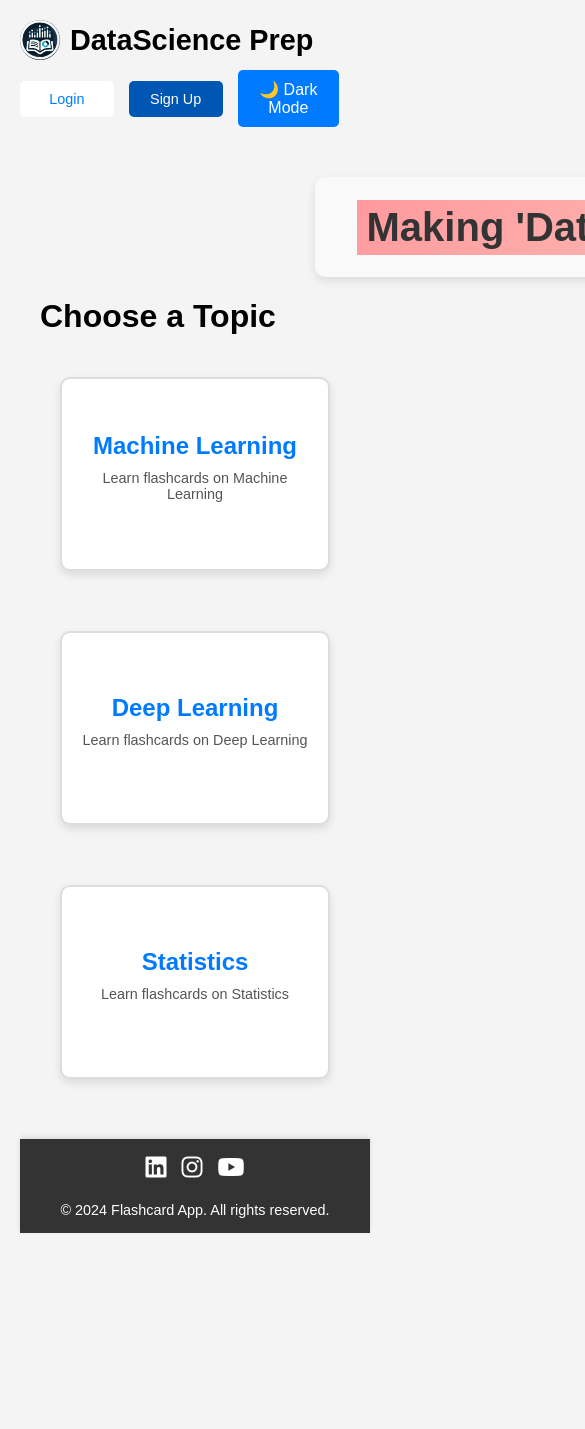
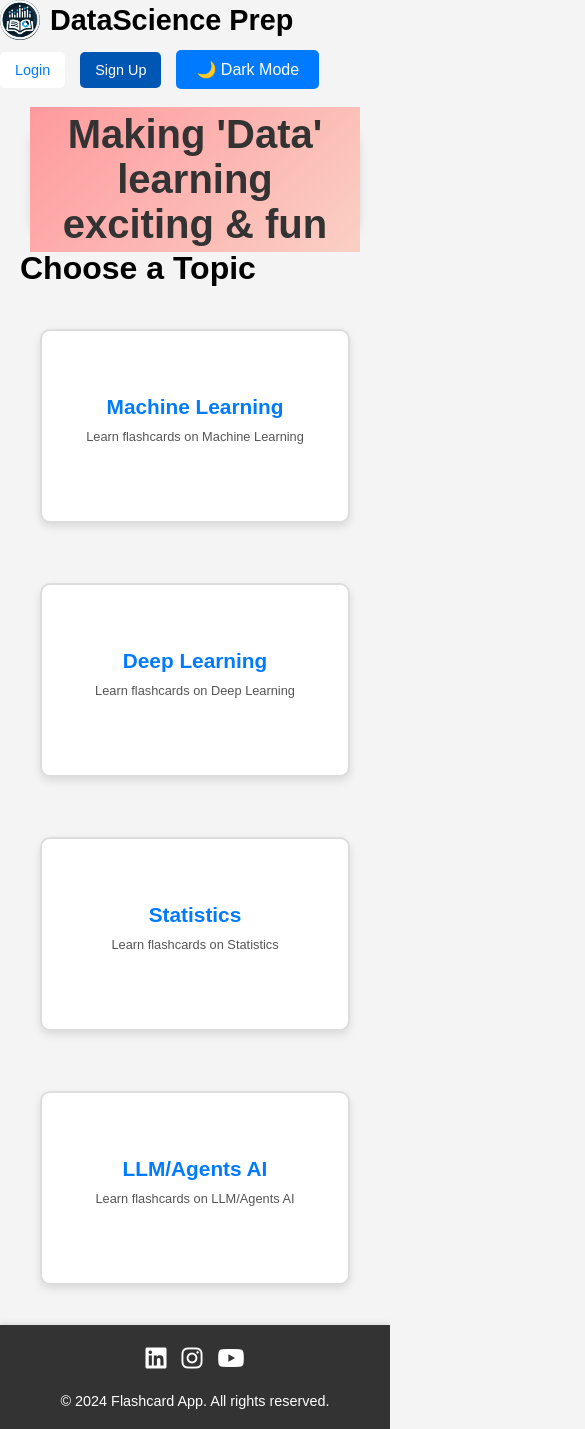
Before and after one commit to yatishdurga/flashcard-app, a React (Create React App) app: page / in a window 390 px wide. Shown: the top 1429 px of the page, 585 px wide, since content can reach past the window. Before the commit the page ends 1253 px from the top, so only its background shows below. Built offline with nearby package versions, Linux system fonts and the light colour scheme.

Commit message:
Added and updated style

```diff
--- a/src/App.css
+++ b/src/App.css
@@ -12,7 +12,6 @@ body.dark-mode {
   background-color: #1a1a1a;
   color: #f4f4f4;
 }
-
 
 /* Container for Heading */
 .goal-heading-container {
@@ -44,10 +43,11 @@ body.dark-mode {
   box-shadow: 0px 6px 15px rgba(0, 0, 0, 0.15); /* Enhanced shadow on hover */
 }
 
-
 /* App Container */
 .app {
-  padding: 20px;
+  min-height: 100vh; /* Ensure app container spans the full viewport height */
+  display: flex;
+  flex-direction: column; /* Layout children vertically */
 }
 
 /* Dark Mode App Styling */
@@ -133,33 +133,6 @@ button:disabled {
   cursor: not-allowed;
 }
 
-/* Mark as Read Button */
-.mark-read-button {
-  background-color: white;
-  color: #007bff;
-  border: 2px solid #007bff;
-  transition: all 0.3s ease, transform 0.2s ease;
-}
-
-.mark-read-button:hover {
-  background-color: #007bff;
-  color: white;
-  transform: scale(1.05); /* Subtle hover effect */
-}
-
-/* Completed Button */
-.completed-button {
-  background-color: #28a745; /* Green for completed questions */
-  color: white;
-  border: 2px solid #28a745;
-  cursor: not-allowed; /* Indicate that it’s disabled */
-  transition: all 0.3s ease;
-}
-
-.completed-button:hover {
-  background-color: #28a745; /* No hover effect for completed button */
-}
-
 /* Topic Card Styling */
 .topic-card {
   width: 250px;
@@ -182,112 +155,30 @@ button:disabled {
   box-shadow: 0 6px 12px rgba(0, 0, 0, 0.2);
 }
 
-/* Topic Card Title */
-.topic-card-title {
-  font-size: 1.2rem;
-  font-weight: bold;
-}
-
-/* Topic Card Description */
-.topic-card-description {
-  font-size: 0.9rem;
-  color: #555;
-  margin-top: 10px;
-}
-
-/* Achievement Banner */
-.achievement-banner {
-  background: linear-gradient(135deg, #ff9a9e, #fad0c4);
-  padding: 15px;
+/* Footer Styling */
+.footer {
+  background-color: #333;
+  color: white;
   text-align: center;
-  border-radius: 10px;
-  margin: 20px 0;
-  color: white;
-  font-weight: bold;
-  animation: pop-in 0.6s ease;
-}
-
-/* Reset Button */
-.reset-button {
-  margin-top: 20px;
-  padding: 10px 20px;
-  background-color: #ff6f61;
-  color: white;
-  border: none;
-  border-radius: 5px;
-  cursor: pointer;
-  transition: background-color 0.3s ease, transform 0.2s ease;
-}
-
-.reset-button:hover {
-  background-color: #e55a50;
-  transform: scale(1.05); /* Subtle hover effect */
-}
-
-/* Flashcard Styling for Read State */
-.flashcard.read {
-  border: 2px solid gold;
-  background: #fdf5e6; /* Light gold for read cards */
-  box-shadow: 0 4px 8px rgba(0, 0, 0, 0.2);
-  transition: all 0.3s ease;
-}
-
-/* Pop-in Animation */
-@keyframes pop-in {
-  from {
-    transform: scale(0.8);
-    opacity: 0;
-  }
-  to {
-    transform: scale(1);
-    opacity: 1;
-  }
+  padding: 20px;
+  margin-top: auto; /* Push footer to the bottom */
 }
 
 /* Responsive Design */
 @media (max-width: 768px) {
-  .button-container {
-    flex-direction: column;
-    align-items: center;
-  }
-
-  button {
-    width: 100%;
-    margin-bottom: 10px;
+  .goal-heading-container {
+    width: auto;
+    margin-left: 10px;
+    margin-right: 10px;
   }
 
   .topic-card {
     width: 100%;
     max-width: 300px;
   }
+
+  .button-container {
+    flex-direction: column;
+    align-items: center;
+  }
 }
-
-.topic-selection {
-  display: flex; /* Enable flexbox layout */
-  flex-direction: row; /* Align items in a row (left to right) */
-  gap: 20px; /* Add space between flashcards */
-  justify-content: center; /* Center the flashcards horizontally */
-  align-items: center; /* Center the flashcards vertically */
-  flex-wrap: wrap; /* Allow wrapping to the next row if necessary */
-  margin-top: 20px; /* Add some space above the flashcards */
-}
-
-.flashcard {
-  flex: 0 1 250px; /* Set the size of each flashcard */
-}
-
-.back-button {
-  margin-bottom: 20px;
-  padding: 10px 15px;
-  background-color: #0F9D58;
-  color: white;
-  border: none;
-  border-radius: 5px;
-  cursor: pointer;
-  transition: background-color 0.3s ease, transform 0.2s ease;
-}
-
-.back-button:hover {
-  background-color: #4285F4;
-  transform: scale(1.05);
-}
--- a/src/App.js
+++ b/src/App.js
@@ -1,82 +1,96 @@
 import React, { useState } from 'react';
 import { questionsData } from './data/questionsData';
-import TopicCard from './components/TopicCard'; // Import TopicCard for topic selection
-import Header from './components/HeaderFooter/Header'; // Import Header component
-import Footer from './components/HeaderFooter/Footer'; // Import Footer component
-import FlashCard from './components/FlashCard';
-import SearchBar from './components/SearchBar';
-import ProgressTracker from './components/ProgressTracker';
-import Modal from './components/Modal';
-import './App.css';
+import TopicCard from './components/TopicCard'; // Component for displaying topics
+import Header from './components/HeaderFooter/Header'; // Header component
+import Footer from './components/HeaderFooter/Footer'; // Footer component
+import FlashCard from './components/FlashCard'; // Flashcard component for questions
+import ProgressTracker from './components/ProgressTracker'; // Tracks progress
+import Modal from './components/Modal'; // Modal for additional details
+import './App.css'; // CSS styling
 
 const App = () => {
-  const [darkMode, setDarkMode] = useState(false); // Dark mode state
-  const [searchTerm, setSearchTerm] = useState(""); // Search term state
-  const [currentTopic, setCurrentTopic] = useState(null); // Current topic state
-  const [currentIndex, setCurrentIndex] = useState(0); // Current question index
-  const [readQuestions, setReadQuestions] = useState([]); // Read questions state
-  const [achievements, setAchievements] = useState([]); // Achievements state
-  const [isModalOpen, setModalOpen] = useState(false); // Modal visibility state
-  const [modalContent, setModalContent] = useState({}); // Modal content
+  const [darkMode, setDarkMode] = useState(false); // State to track dark mode
+  const [searchTerm, setSearchTerm] = useState(""); // State to track search term
+  const [currentTopic, setCurrentTopic] = useState(null); // State to track the current topic
+  const [currentIndex, setCurrentIndex] = useState(0); // Index of the current question
+  const [readQuestions, setReadQuestions] = useState([]); // List of questions marked as read
+  const [achievements, setAchievements] = useState([]); // Topics completed
+  const [isModalOpen, setModalOpen] = useState(false); // State for modal visibility
+  const [modalContent, setModalContent] = useState({}); // Content to display in the modal
 
-  const questions = currentTopic ? questionsData[currentTopic] : []; // Fetch questions for selected topic
+  // Get questions for the selected topic or an empty array if no topic is selected
+  const questions = currentTopic ? questionsData[currentTopic] : [];
+
+  // Filter questions based on the search term
   const filteredQuestions = questions.filter((q) =>
     q.question.toLowerCase().includes(searchTerm.toLowerCase())
-  ); // Filter questions based on search term
+  );
 
-  const currentQuestion = filteredQuestions[currentIndex]; // Get current question
+  // Current question to display
+  const currentQuestion = filteredQuestions[currentIndex];
 
-  const toggleDarkMode = () => setDarkMode((prev) => !prev); // Toggle dark mode
+  // Toggle dark mode
+  const toggleDarkMode = () => setDarkMode((prev) => !prev);
 
+  // Mark a question as read and update achievements if all are read
   const markAsRead = () => {
     if (!readQuestions.includes(currentIndex)) {
       setReadQuestions((prev) => [...prev, currentIndex]);
 
       if (readQuestions.length + 1 === filteredQuestions.length) {
-        setAchievements((prev) => [...prev, currentTopic]); // Update achievements
+        setAchievements((prev) => [...prev, currentTopic]); // Add topic to achievements
       }
     }
   };
 
+  // Open the modal with content
   const openModal = (content) => {
     setModalContent(content);
     setModalOpen(true);
   };
 
-  const closeModal = () => setModalOpen(false); // Close modal
+  // Close the modal
+  const closeModal = () => setModalOpen(false);
 
+  // Navigate to the next question
   const handleNext = () => {
     if (currentIndex < filteredQuestions.length - 1) {
       setCurrentIndex((prev) => prev + 1);
     }
   };
 
+  // Navigate to the previous question
   const handleBack = () => {
     if (currentIndex > 0) {
       setCurrentIndex((prev) => prev - 1);
     }
   };
 
+  // Reset progress for the current topic
   const resetProgress = () => {
     setReadQuestions([]);
     setAchievements(achievements.filter((ach) => ach !== currentTopic));
   };
 
-  // Handle return to topic selection
+  // Return to topic selection screen
   const returnToTopicSelection = () => {
-    setCurrentTopic(null); // Reset the current topic
-    setCurrentIndex(0); // Reset the question index
+    setCurrentTopic(null); // Clear the current topic
+    setCurrentIndex(0); // Reset question index
     setReadQuestions([]); // Clear read questions
   };
 
+  // Render topic selection screen if no topic is selected
   if (!currentTopic) {
     return (
-      <div className={darkMode ? "app dark-mode" : "app"}>
+      <div className={darkMode ? 'app dark-mode' : 'app'}>
         <Header darkMode={darkMode} toggleDarkMode={toggleDarkMode} />
-        <main style={{ padding: "20px" }}>
-        <div class="goal-heading-container">
-          <h1 class="goal-heading">Making 'Data' learning exciting & fun</h1>
+        <main style={{ padding: '20px' }}>
+          {/* Motivational heading */}
+          <div className="goal-heading-container">
+            <h1 className="goal-heading">Making 'Data' learning exciting & fun</h1>
           </div>
+
+          {/* Topic selection section */}
           <h1>Choose a Topic</h1>
           <div className="topic-selection">
             {Object.keys(questionsData).map((topic) => (
@@ -98,23 +112,31 @@ const App = () => {
     );
   }
 
+  // Render flashcards for the selected topic
   return (
-    <div className={darkMode ? "app dark-mode" : "app"}>
+    <div className={darkMode ? 'app dark-mode' : 'app'}>
       <Header darkMode={darkMode} toggleDarkMode={toggleDarkMode} />
-      <main style={{ padding: "20px" }}>
+      <main style={{ padding: '20px' }}>
+        {/* Back button to return to topic selection */}
         <button onClick={returnToTopicSelection} className="back-button">
           ← Back to Topics
         </button>
+
+        {/* Progress tracker */}
         <ProgressTracker
           completed={readQuestions.length}
           total={filteredQuestions.length}
           isCompleted={readQuestions.length === filteredQuestions.length}
         />
+
+        {/* Achievement banner */}
         {achievements.includes(currentTopic) && (
           <div className="achievement-banner">
             🎉 Congratulations! You completed {currentTopic} and earned a badge! 🎉
           </div>
         )}
+
+        {/* Flashcard display */}
         {currentQuestion ? (
           <>
             <FlashCard
@@ -131,12 +153,12 @@ const App = () => {
                 onClick={markAsRead}
                 className={
                   readQuestions.includes(currentIndex)
-                    ? "completed-button"
-                    : "mark-read-button"
+                    ? 'completed-button'
+                    : 'mark-read-button'
                 }
                 disabled={readQuestions.includes(currentIndex)}
               >
-                {readQuestions.includes(currentIndex) ? "Completed" : "Mark as Read"}
+                {readQuestions.includes(currentIndex) ? 'Completed' : 'Mark as Read'}
               </button>
               <button
                 onClick={handleNext}
@@ -149,9 +171,13 @@ const App = () => {
         ) : (
           <p>No questions found</p>
         )}
+
+        {/* Reset progress button */}
         <button onClick={resetProgress} className="reset-button">
           Reset Progress
         </button>
+
+        {/* Modal component */}
         <Modal isOpen={isModalOpen} onClose={closeModal} content={modalContent} />
       </main>
       <Footer />
--- a/src/components/TopicCard.css
+++ b/src/components/TopicCard.css
@@ -11,22 +11,58 @@
     flex-direction: column;
     justify-content: center;
     align-items: center;
-    transition: transform 0.3s ease, background-color 0.3s ease;
+    transition: transform 0.3s ease, background-color 0.3s ease, box-shadow 0.3s ease;
   }
 
+  /* Hover Effect */
   .topic-card:hover {
     transform: scale(1.05);
     background-color: #e0f7fa;
+    box-shadow: 0 8px 16px rgba(0, 0, 0, 0.3); /* More prominent shadow on hover */
   }
 
+  /* Active State */
+  .topic-card:active {
+    transform: scale(0.98);
+    background-color: #d1f4f9; /* Slightly darker shade for active state */
+  }
+
+  /* Topic Title */
   .topic-card h2 {
     margin: 0;
     color: #007bff;
+    font-size: 1.5rem;
+    font-weight: bold;
   }
 
+  /* Topic Description */
   .topic-card p {
     margin-top: 10px;
     color: #555;
     font-size: 0.9rem;
     text-align: center;
   }
+
+  /* Responsive Design for Smaller Screens */
+  @media (max-width: 768px) {
+    .topic-card {
+      width: 90%; /* Full width for smaller screens */
+      height: auto;
+    }
+
+    .topic-card h2 {
+      font-size: 1.3rem; /* Adjust font size for smaller screens */
+    }
+
+    .topic-card p {
+      font-size: 0.8rem;
+    }
+  }
+
+  /* Ensure Flexbox Layout for Topic Cards */
+  .topic-selection {
+    display: flex; /* Enable flexbox layout */
+    flex-wrap: wrap; /* Allow wrapping to the next row */
+    justify-content: center; /* Center the cards horizontally */
+    gap: 20px; /* Add space between cards */
+  }
--- a/src/data/questionsData.js
+++ b/src/data/questionsData.js
@@ -40,5 +40,23 @@ export const questionsData = {
       { question: "What is the central limit theorem?", answer: "The central limit theorem states that the sampling distribution of the sample mean approaches a normal distribution as the sample size increases.",company: "Netflix" },
       { question: "What is hypothesis testing?", answer: "Hypothesis testing is a statistical method used to determine the validity of a claim or assumption about a population.",company: "Meta" },
       { question: "Define correlation.", answer: "Correlation measures the strength and direction of a linear relationship between two variables.",company: "Apple"  }
-    ]
+    ],
+    "LLM/Agents AI": [
+    {
+      question: "What does LLM stand for?",
+      answer: "LLM stands for Large Language Model.",
+      company: "OpenAI"
+    },
+    {
+      question: "What is a prompt in LLM?",
+      answer: "A prompt is the input text provided to an LLM to generate a response.",
+      company: "AI Agents Co."
+    },
+    {
+      question: "What are AI Agents?",
+      answer: "AI Agents are systems that can perform tasks autonomously using AI.",
+      company: "Future AI"
+    }
+  ]
+
   };
```
Lines whose indentation alone changed are shown as unchanged.
